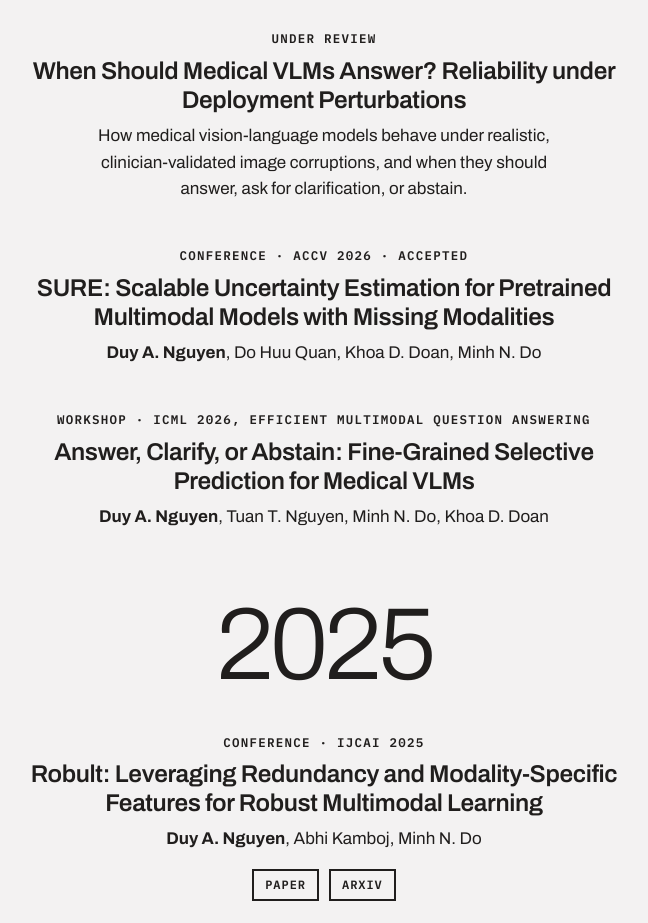
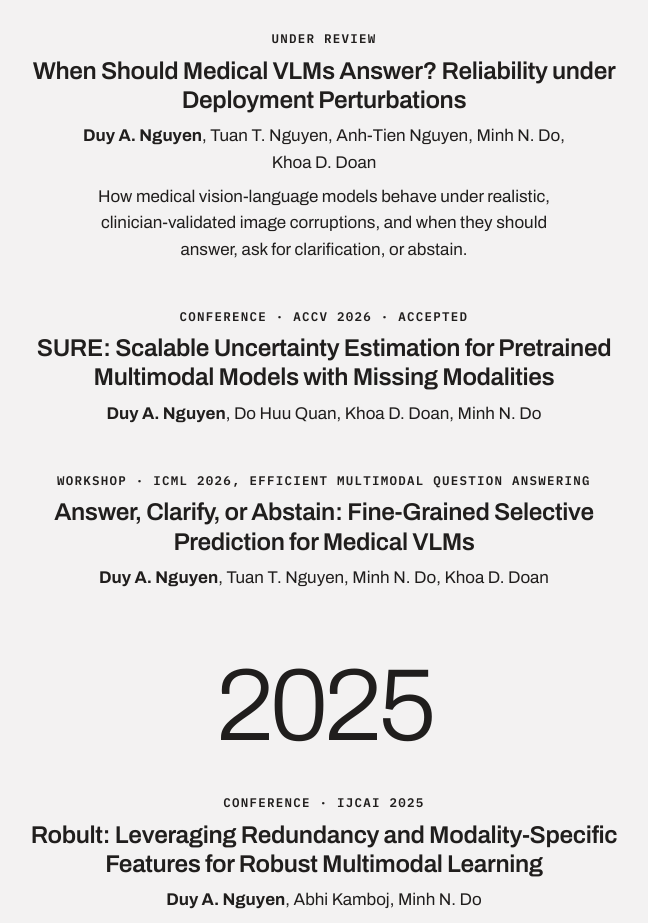
Before and after one commit to anhduy0911/anhduy0911.github.io, a plain HTML site: page work.html in a window 1280 px wide. Shown: the part 900-1823 px from the top of the page, without its empty margins (316-964 px from the left). Drawn offline with Linux system fonts and the light colour scheme.

Commit message:
Add author list for the medical VLM paper
Lists the authors of "When Should Medical VLMs Answer?" on the
publications page and in the public CV.

Co-Authored-By: Claude Opus 5.5 <noreply@anthropic.com>

```diff
--- a/work.html
+++ b/work.html
@@ -52,6 +52,7 @@
         <article class="entry" data-type="review">
           <p class="when">Under review</p>
           <h3>When Should Medical VLMs Answer? Reliability under Deployment Perturbations</h3>
+          <p class="authors"><strong>Duy A. Nguyen</strong>, Tuan T. Nguyen, Anh-Tien Nguyen, Minh N. Do, Khoa D. Doan</p>
           <p>How medical vision-language models behave under realistic, clinician-validated image corruptions, and when they should answer, ask for clarification, or abstain.</p>
         </article>
         <article class="entry" data-type="conference">
```
Also changed, not shown: 1 other file.
